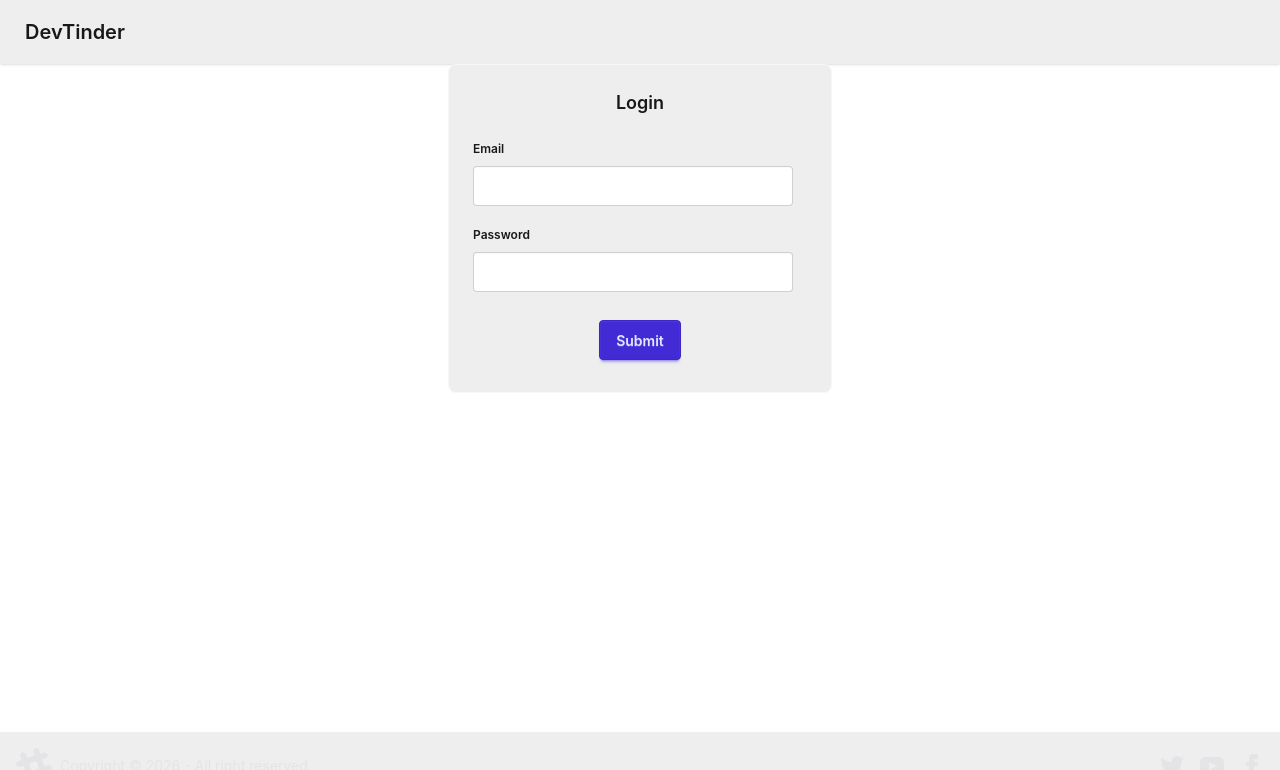
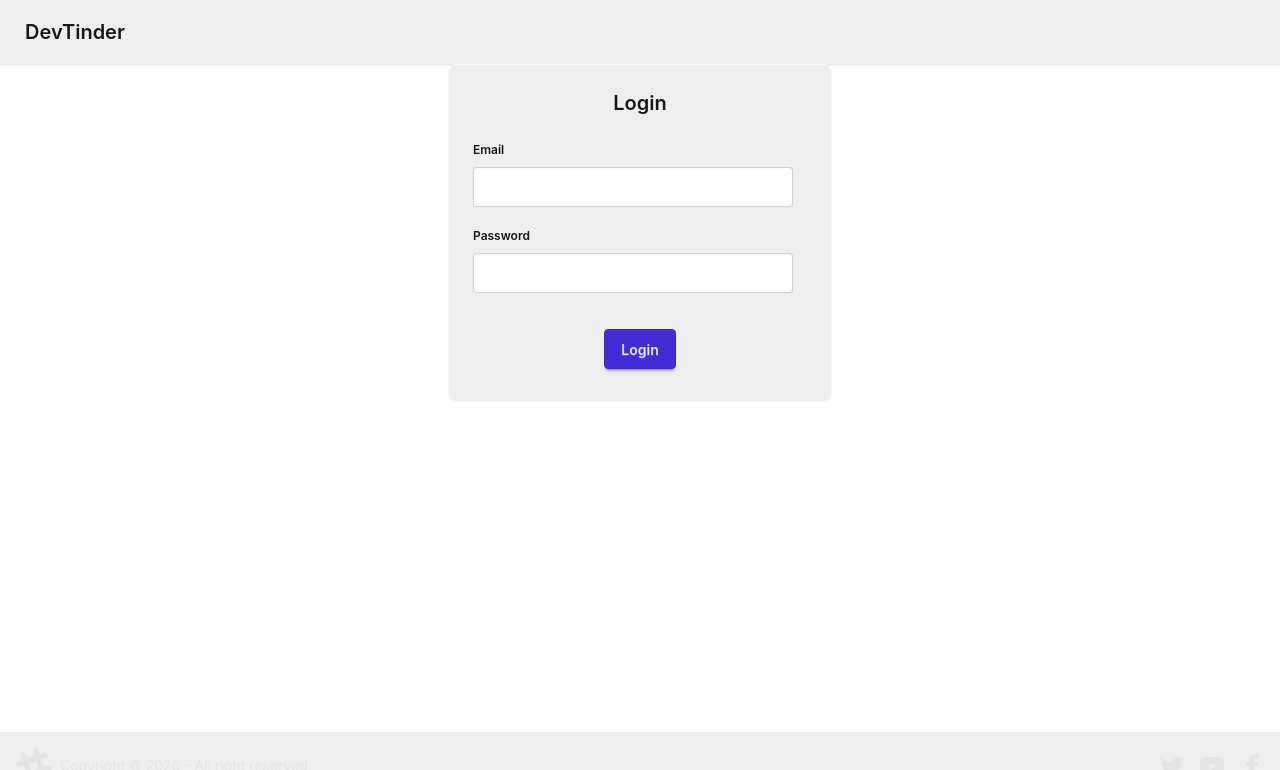
Before and after one commit to SohamDandekar/devTinder, a React (Vite) app in the folder devTinder/: page /login in a window 1280 px wide. Shown: the top 770 px of the page. Built offline with nearby package versions, Linux system fonts and the light colour scheme; no server answers.

Commit message:
Built Logout feature and error handling for Login form

```diff
--- a/devTinder/src/components/Login.tsx
+++ b/devTinder/src/components/Login.tsx
@@ -11,6 +11,7 @@ const Login = () => {
   const [password, setPassword] = useState("");
   const dispatch = useDispatch();
   const navigate = useNavigate();
+  const [error, setError] = useState("");
 
   const onSubmitHandler = async () => {
     try{
@@ -20,8 +21,8 @@ const Login = () => {
 
       dispatch(addUser(res.data));
       navigate("/");
-    }catch(err){
-      console.error(err);
+    }catch(err: any){
+      setError(err?.response?.data || "Something went wrong!");
     }
   }
 
@@ -29,7 +30,7 @@ const Login = () => {
     <div className="flex justify-center">
     <div className="card card-border bg-base-300 w-96">
       <div className="card-body">
-        <h2 className="card-title justify-center">Login</h2>
+        <h2 className="card-title justify-center text-xl">Login</h2>
         <div>
           <fieldset className="fieldset my-2">
             <legend className="fieldset-legend">Email</legend>
@@ -40,8 +41,9 @@ const Login = () => {
             <input type="text" className="input" value={password} onChange={(e) => setPassword(e.target.value)} />
           </fieldset>
         </div>
+        <p className="text-red-500">{error}</p>
         <div className="card-actions justify-center">
-          <button className="btn btn-primary my-2" onClick={onSubmitHandler}>Submit</button>
+          <button className="btn btn-primary my-2" onClick={onSubmitHandler}>Login</button>
         </div>
       </div>
     </div>
--- a/devTinder/src/components/NavBar.tsx
+++ b/devTinder/src/components/NavBar.tsx
@@ -1,9 +1,24 @@
-import { useSelector } from "react-redux"
-import { Link } from "react-router-dom";
+import axios from "axios";
+import { useDispatch, useSelector } from "react-redux"
+import { Link, useNavigate } from "react-router-dom";
+import { BASE_URL } from "../utils/constants";
+import { removeUser } from "../utils/userSlice";
 
 const NavBar = () => {
 
   const user = useSelector((store:any) => store.user);
+  const dispatch = useDispatch();
+  const navigate = useNavigate();
+
+  const handleLogout = async () => {
+    try{
+        await axios.post(BASE_URL + "/logout", {withCredentials: true});
+        dispatch(removeUser());
+        navigate("/login");
+    }catch(err){
+        console.error(err);
+    }
+  }
 
   return (
     <div className="navbar bg-base-300 shadow-sm">
@@ -30,7 +45,7 @@ const NavBar = () => {
                 </Link>
                 </li>
                 <li><a>Settings</a></li>
-                <li><a>Logout</a></li>
+                <li onClick={handleLogout}><a>Logout</a></li>
             </ul>
             </div>
         </div>}
--- a/devTinder/src/utils/userSlice.tsx
+++ b/devTinder/src/utils/userSlice.tsx
@@ -7,7 +7,7 @@ const userSlice = createSlice({
         addUser: (state, action) => {
             return action.payload;
         },
-        removeUser: (state, action) => {
+        removeUser: () => {
             return null;
         },
     }
```
